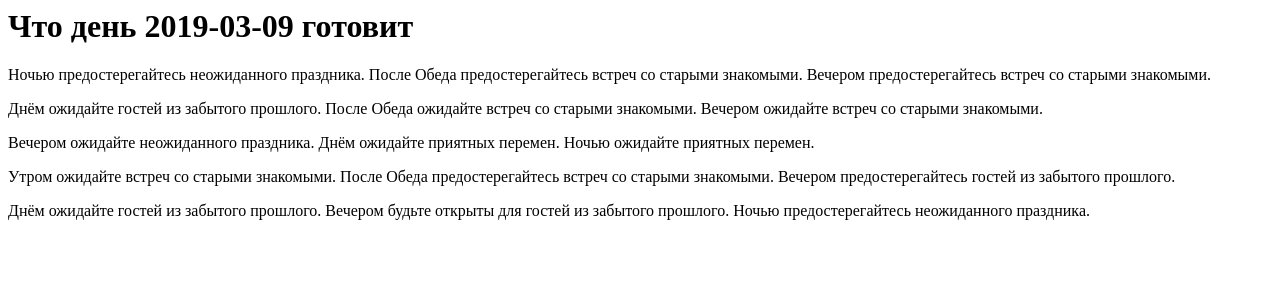
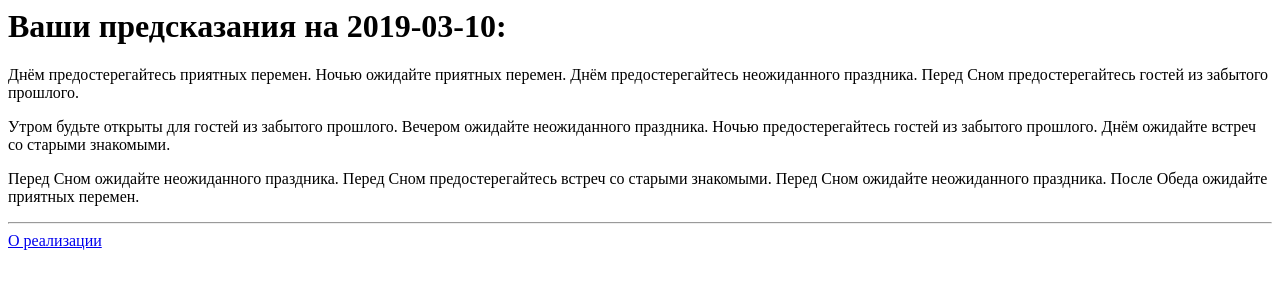
Before and after one commit to raymann89/sf_horoscope, a plain HTML site: page index.html in a window 1280 px wide. Drawn offline with Linux system fonts and the light colour scheme.

Commit message:
Add new index and about for homework_module03

```diff
--- a/index.html
+++ b/index.html
@@ -3,11 +3,13 @@
     <meta charset='UTF-8'><title>Гороскоп на сегодня</title>
     </head>
     <body>
-    <h1>Что день 2019-03-09 готовит</h1>
-        <p>Ночью предостерегайтесь неожиданного праздника. После Обеда предостерегайтесь встреч со старыми знакомыми. Вечером предостерегайтесь встреч со старыми знакомыми.</p>
-        <p>Днём ожидайте гостей из забытого прошлого. После Обеда ожидайте встреч со старыми знакомыми. Вечером ожидайте встреч со старыми знакомыми.</p>
-        <p>Вечером ожидайте неожиданного праздника. Днём ожидайте приятных перемен. Ночью ожидайте приятных перемен.</p>
-        <p>Утром ожидайте встреч со старыми знакомыми. После Обеда предостерегайтесь встреч со старыми знакомыми. Вечером предостерегайтесь гостей из забытого прошлого.</p>
-        <p>Днём ожидайте гостей из забытого прошлого. Вечером будьте открыты для гостей из забытого прошлого. Ночью предостерегайтесь неожиданного праздника.</p>
+    <h1>Ваши предсказания на  2019-03-10:</h1>
+        <p>Днём предостерегайтесь приятных перемен. Ночью ожидайте приятных перемен. Днём предостерегайтесь неожиданного праздника. Перед Сном предостерегайтесь гостей из забытого прошлого.</p>
+        <p>Утром будьте открыты для гостей из забытого прошлого. Вечером ожидайте неожиданного праздника. Ночью предостерегайтесь гостей из забытого прошлого. Днём ожидайте встреч со старыми знакомыми.</p>
+        <p>Перед Сном ожидайте неожиданного праздника. Перед Сном предостерегайтесь встреч со старыми знакомыми. Перед Сном ожидайте неожиданного праздника. После Обеда ожидайте приятных перемен.</p>
     </body>
+    <hr/>
+    <a href=about.html>
+    О реализации
+    </a>
     </html>
```
Also changed, not shown: about.html (added, +12 -0 lines).
